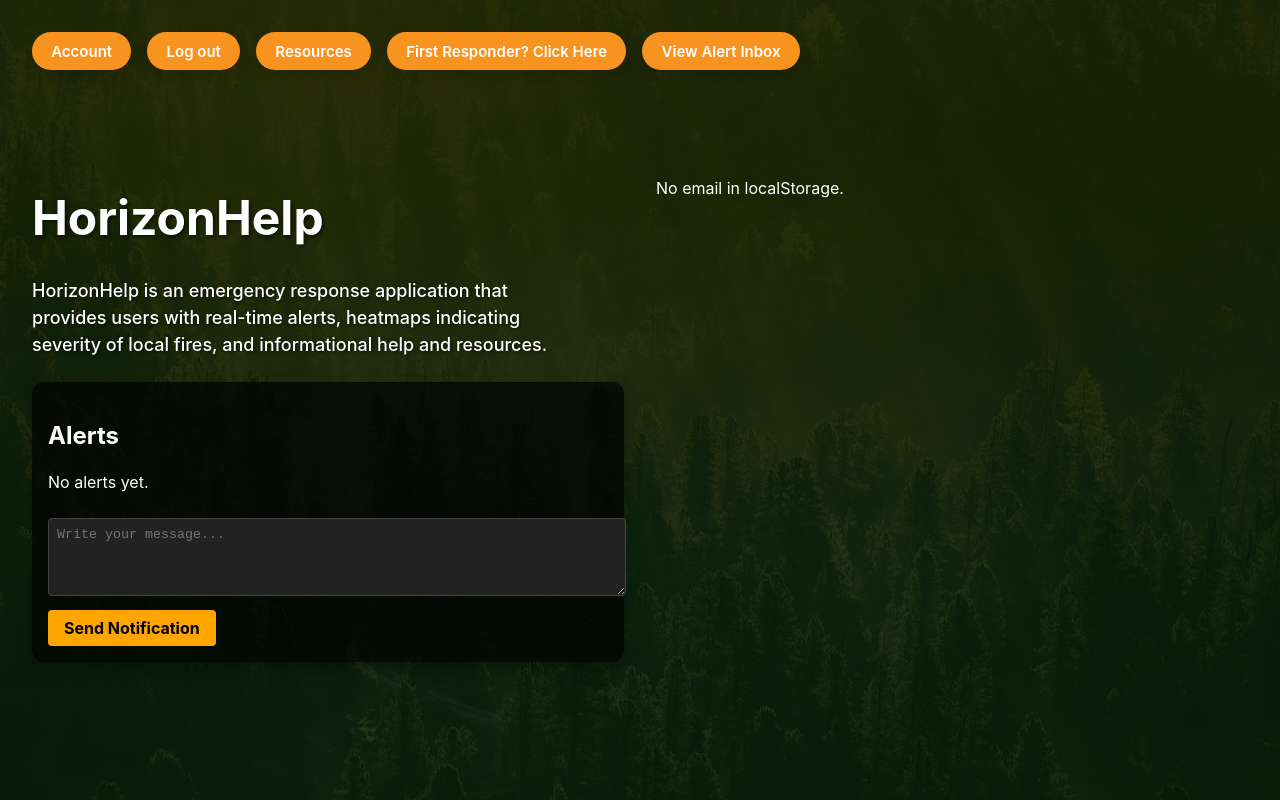
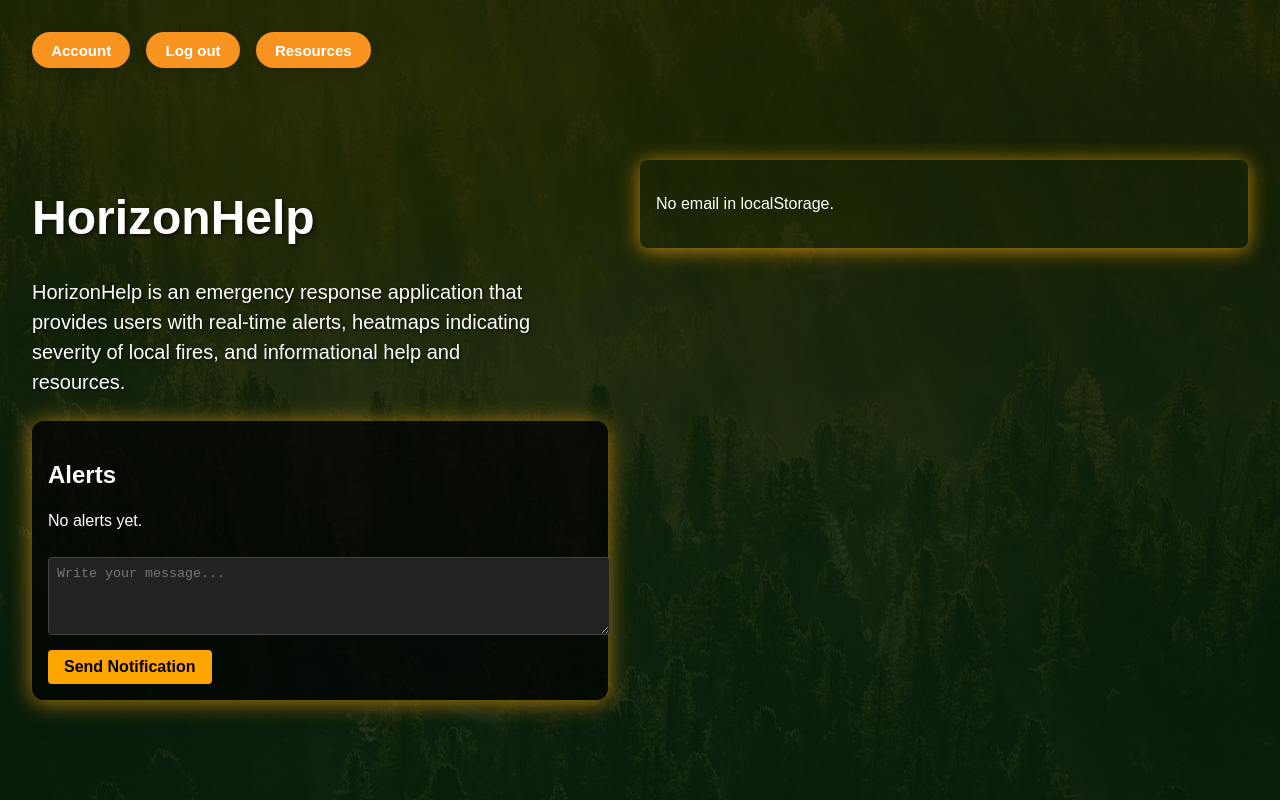
Before and after one commit to aj202088/HorizonHelp, a React (Vite) app in the folder frontend/: page /dashboard in a window 1280 px wide. Built offline with nearby package versions, Linux system fonts and the light colour scheme.

Commit message:
fmore aestethic stuff

```diff
--- a/frontend/src/components/ResourcesDropdown.jsx
+++ b/frontend/src/components/ResourcesDropdown.jsx
@@ -71,7 +71,7 @@ const ResourcesDropdown = ({ coords, onClose, onSelectResource }) => {
       borderRadius: "10px",
       width: "320px",
       zIndex: 20,
-      boxShadow: "0 4px 10px rgba(0,0,0,0.4)",
+      boxShadow: "0 4px 10px rgba(214, 144, 13, 0.91)",
       color: "#fff"
     }}>
       <h3 style={{ marginBottom: "0.5rem", fontSize: "18px" }}>Local Resources</h3>
--- a/frontend/src/pages/DashboardPage.jsx
+++ b/frontend/src/pages/DashboardPage.jsx
@@ -113,14 +113,24 @@ const DashboardPage = () => {
       color: "white",
       padding: "2rem",
       boxSizing: "border-box",
-      fontFamily: "Inter, sans-serif"
+      fontFamily: "Poppins, sans-serif"
     }}>
       <div style={{ position: "absolute", top: "2rem", left: "2rem", display: "flex", gap: "1rem" }}>
         <ButtonsTop onPress={() => setShowAccount(!showAccount)}>Account</ButtonsTop>
         <div style={{ position: "relative" }}>
           <ButtonsTop onPress={() => setShowLogoutConfirm(true)}>Log out</ButtonsTop>
           {showLogoutConfirm && (
-            <div style={{ position: "absolute", top: "3.5rem", left: 0, backgroundColor: "#111", padding: "1rem", borderRadius: "8px", boxShadow: "0 4px 10px rgba(0,0,0,0.5)", zIndex: 20 }}>
+            <div style={{
+              position: "absolute",
+              top: "3.5rem", left: 0,
+              backgroundColor: "#111",
+              padding: "1.5rem",
+              borderRadius: "12px",
+              boxShadow: "0 0px 20px rgba(214, 144, 13, 0.91)",
+              zIndex: 20,
+              minWidth: "260px",
+              fontSize: "1rem"
+              }}>
               <p style={{ margin: 0, fontWeight: "bold" }}>Are you sure you want to log out?</p>
               <div style={{ marginTop: "0.5rem", display: "flex", gap: "0.5rem" }}>
                 <button onClick={confirmLogout} style={{ backgroundColor: "#FFA500", color: "#000", border: "none", padding: "0.4rem 1rem", borderRadius: "5px" }}>Yes</button>
@@ -130,15 +140,15 @@ const DashboardPage = () => {
           )}
         </div>
         <ButtonsTop onPress={() => setShowResources(!showResources)}>Resources</ButtonsTop>
-        <ButtonsTop onPress={() => { }}>First Responder? Click Here</ButtonsTop>
-        <ButtonsTop onPress={() => { }}>View Alert Inbox</ButtonsTop>
+        {/*<ButtonsTop onPress={() => { }}>First Responder? Click Here</ButtonsTop>*/}
+        {/*<ButtonsTop onPress={() => { }}>View Alert Inbox</ButtonsTop>*/}
       </div>
 
       {showAccount && (
         <div style={{
           position: "absolute", top: "6rem", left: "2rem", zIndex: 10,
           backgroundColor: "#111", borderRadius: "10px", padding: "1.5rem",
-          width: "300px", boxShadow: "0 4px 10px rgba(0,0,0,0.3)",
+          width: "300px", boxShadow: "0 4px 10px rgba(214, 144, 13, 0.91)",
         }}>
           <img src={droplet} alt="avatar" style={{ width: "80px", height: "80px", borderRadius: "50%", display: "block", margin: "0 auto" }} />
           <h3 style={{ textAlign: "center", marginTop: "0.5rem", fontWeight: "bold" }}>{user?.name || "Name not found"}</h3>
@@ -177,16 +187,13 @@ const DashboardPage = () => {
       <div style={{ display: "flex", marginTop: "8rem", alignItems: "flex-start", gap: "2rem" }}>
         <div style={{ flex: 1 }}>
           <h1 style={{ fontSize: "3rem", fontWeight: "bold", textShadow: "2px 2px 4px rgba(0,0,0,0.6)" }}>HorizonHelp</h1>
-          <p style={{
-            fontSize: "18px", fontWeight: 500, maxWidth: "90%",
-            textShadow: "1px 1px 3px rgba(0,0,0,0.6)"
-          }}>
+          <p style={{fontSize: "20px", fontWeight: 500, maxWidth: "90%", textShadow: "1px 1px 3px rgba(0,0,0,0.6)"}}>
             HorizonHelp is an emergency response application that provides users with real-time alerts, heatmaps indicating severity of local fires, and informational help and resources.
           </p>
           <div style={{
             marginTop: "1.5rem", backgroundColor: "rgba(0, 0, 0, 0.7)",
             padding: "1rem", borderRadius: "12px", maxWidth: "100%",
-            boxShadow: "0 8px 16px rgba(0,0,0,0.3)"
+            boxShadow: "0 2px 22px rgba(203, 138, 17, 0.85)"
           }}>
             <h2 style={{ fontSize: "1.5rem", marginBottom: "0.5rem" }}>Alerts</h2>
             {notifications.length === 0 ? (
@@ -226,7 +233,12 @@ const DashboardPage = () => {
           </div>
         </div>
 
-        <div style={{ flex: 1 }}>
+        <div style={{
+          flex: 1,
+          backgroundColor: "rgba(0, 0, 0, 0)",
+          padding: "1rem",
+          borderRadius: "8px",
+          boxShadow: "0 2px 20px rgba(218, 146, 12, 0.86)" }}>
           {coords ? (
             <MapComponent position={mapCenter || coords} />
           ) : error ? (
```
